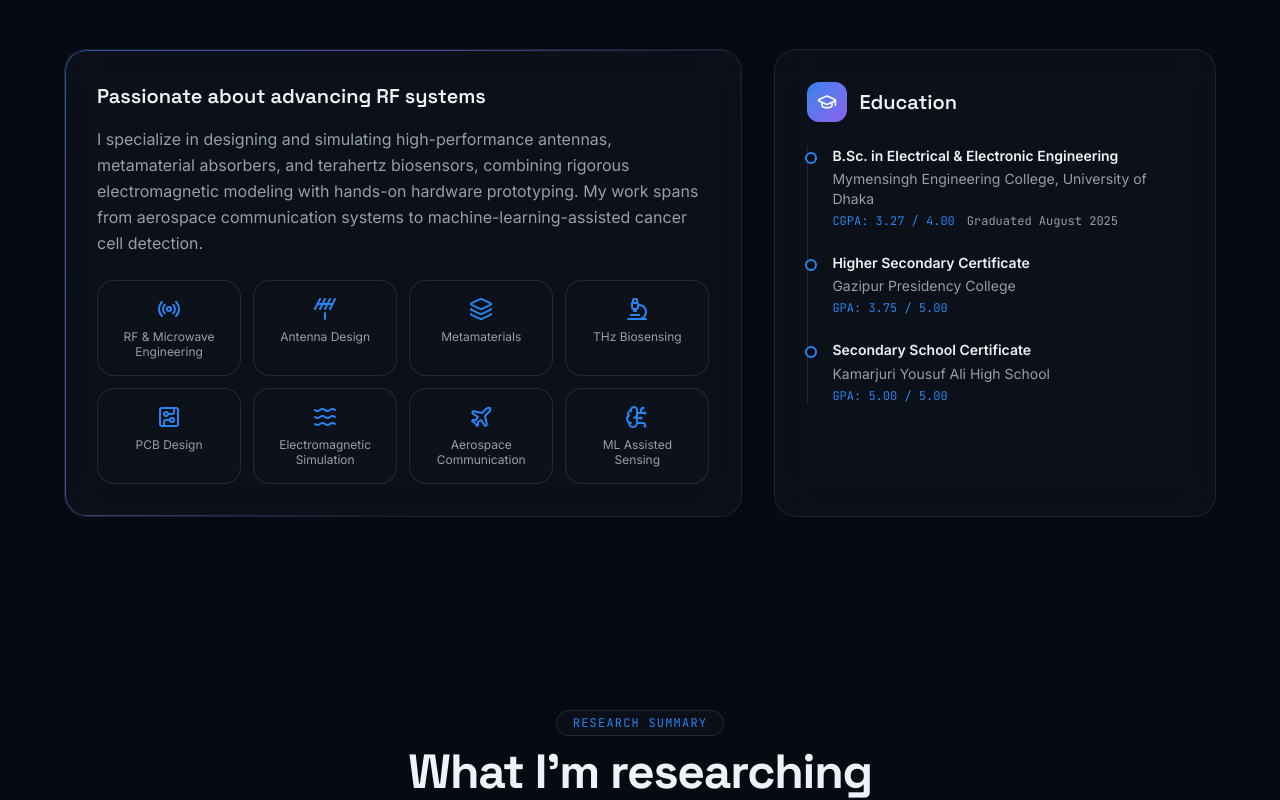
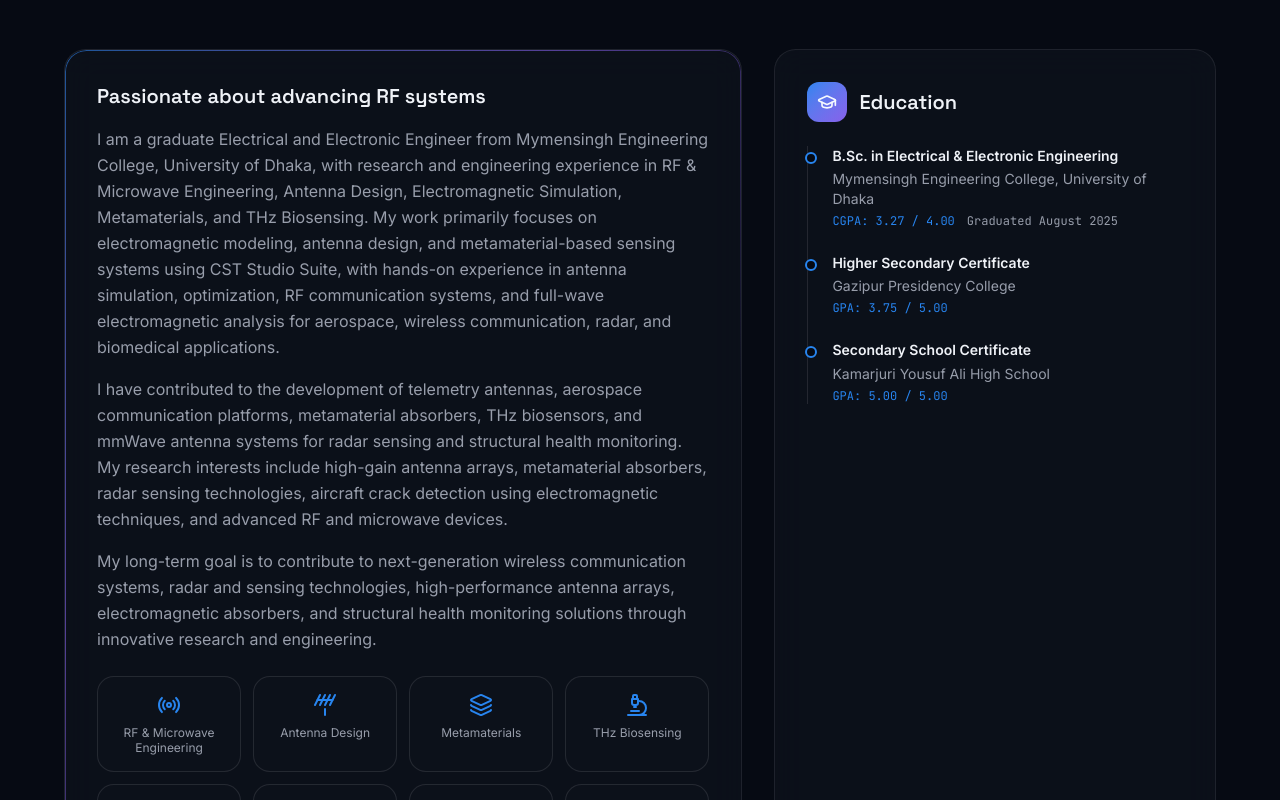
Before and after one commit to emonmian/emon-mian-portfolio-2-Public, a Next.js app: page / in a window 1280 px wide. Shown: the part 1080-1880 px from the top of the page. Built offline with nearby package versions, Linux system fonts and the light colour scheme.

Commit message:
feat: expand about section with detailed professional background and research interests
Co-authored-by: emonmian <307931195+emonmian@users.noreply.github.com>

```diff
--- a/components/about.tsx
+++ b/components/about.tsx
@@ -61,11 +61,32 @@ export function About() {
                 Passionate about advancing RF systems
               </h3>
               <p className="mt-4 leading-relaxed text-muted-foreground">
-                I specialize in designing and simulating high-performance
-                antennas, metamaterial absorbers, and terahertz biosensors,
-                combining rigorous electromagnetic modeling with hands-on
-                hardware prototyping. My work spans from aerospace communication
-                systems to machine-learning-assisted cancer cell detection.
+                I am a graduate Electrical and Electronic Engineer from
+                Mymensingh Engineering College, University of Dhaka, with
+                research and engineering experience in RF &amp; Microwave
+                Engineering, Antenna Design, Electromagnetic Simulation,
+                Metamaterials, and THz Biosensing. My work primarily focuses on
+                electromagnetic modeling, antenna design, and metamaterial-based
+                sensing systems using CST Studio Suite, with hands-on experience
+                in antenna simulation, optimization, RF communication systems,
+                and full-wave electromagnetic analysis for aerospace, wireless
+                communication, radar, and biomedical applications.
+              </p>
+              <p className="mt-4 leading-relaxed text-muted-foreground">
+                I have contributed to the development of telemetry antennas,
+                aerospace communication platforms, metamaterial absorbers, THz
+                biosensors, and mmWave antenna systems for radar sensing and
+                structural health monitoring. My research interests include
+                high-gain antenna arrays, metamaterial absorbers, radar sensing
+                technologies, aircraft crack detection using electromagnetic
+                techniques, and advanced RF and microwave devices.
+              </p>
+              <p className="mt-4 leading-relaxed text-muted-foreground">
+                My long-term goal is to contribute to next-generation wireless
+                communication systems, radar and sensing technologies,
+                high-performance antenna arrays, electromagnetic absorbers, and
+                structural health monitoring solutions through innovative
+                research and engineering.
               </p>
               <div className="mt-6 grid grid-cols-2 gap-3 sm:grid-cols-4">
                 {interests.map((item) => (
```
